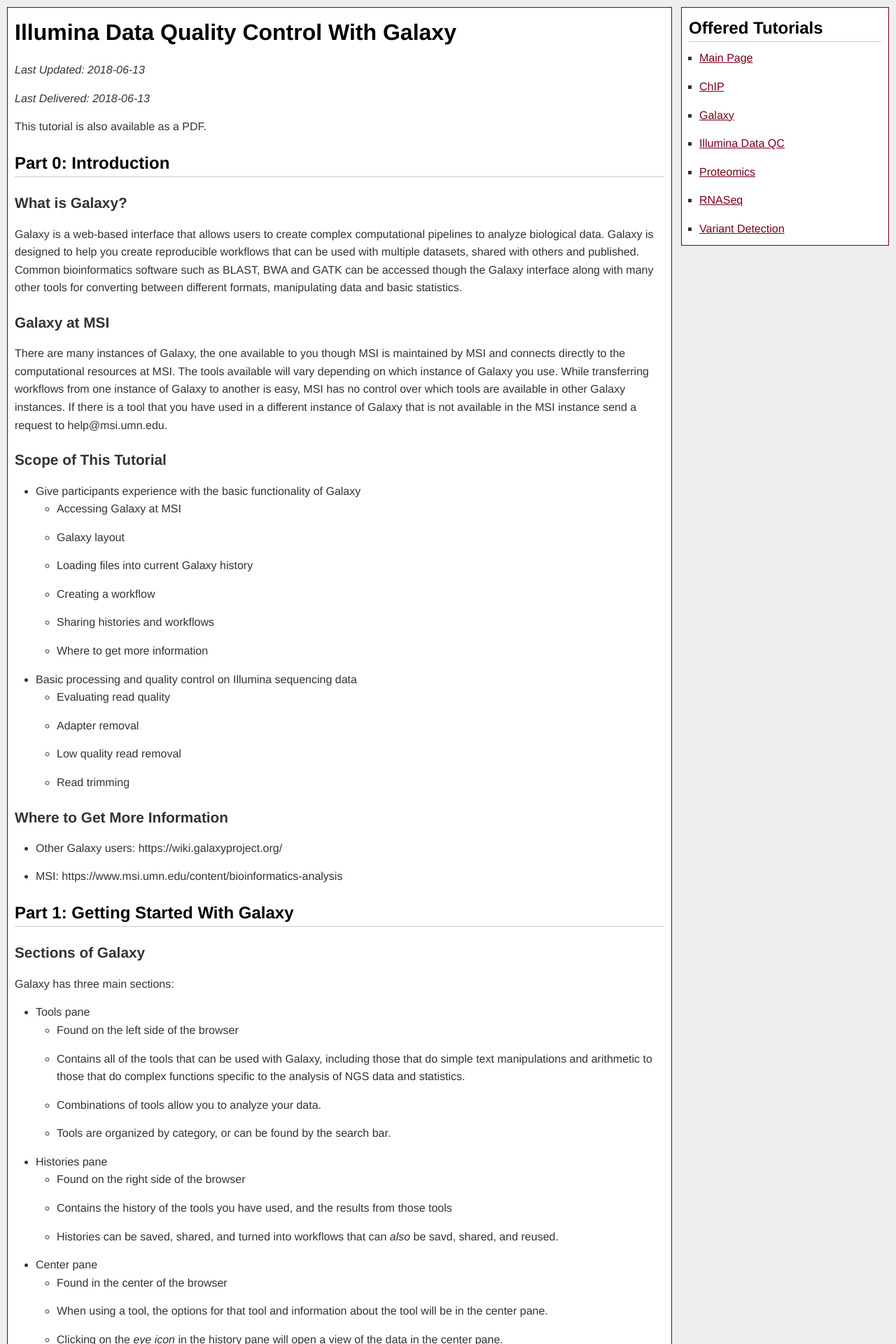
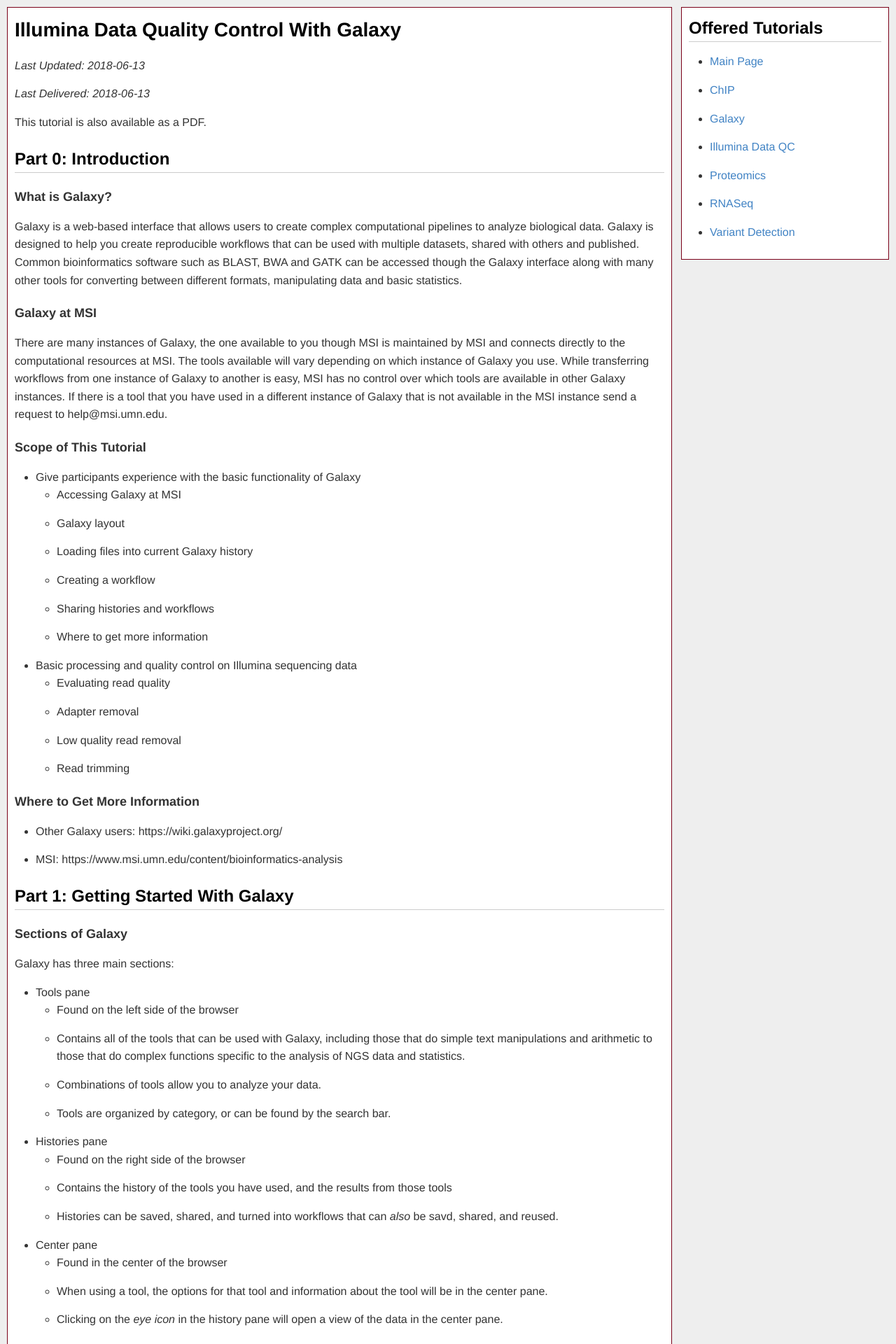
Before and after one commit to msi-ris/Tutorials, a Jekyll site: the page built from illumina_qc.md, in a window 1280 px wide. Shown: the top 1920 px of the page at 70% size. Built offline with Jekyll 4.4.1, drawn with Linux system fonts in a browser that asks for light colours; some of the changed text lies outside the part shown.

Commit message:
update css

````diff
--- a/css/main.css
+++ b/css/main.css
@@ -38,34 +38,3 @@ body {
     border:1px solid #7a0019;
     background-color:#fff;
 }
-
-/* Text styling */
-h1 {
-    font-size:2em;
-}
-h2 {
-    font-size:1.5em;
-}
-h3 {
-    font-size:1.3em;
-}
-
-a {
-    color:#7a0019;
-    text-decoration:underline;
-}
-a:hover {
-    color:#7a0019;
-    text-decoration:underline;
-}
-a:visited {
-    color:#7a0019;
-    text-decoration:underline;
-}
-
-ul#tutlist {
-    list-style-type:square;
-    padding:0;
-    margin:0;
-    padding-left:15px;
-}
--- a/illumina_qc.md
+++ b/illumina_qc.md
@@ -120,14 +120,6 @@ the galaxy folder in your groups home directory then send a ticket to
 help@msi.umn.edu with the location of the data to be added to your PI's data
 library.
 
-```python
-#!/usr/bin/env python
-import sys
-with open(sys.argv[1], 'r') as f:
-    for line in f:
-        print line.strip()
-```
-
 ## Part 2: Evaluating FASTQ Quality
 ## Part 3: Cleaning FASTQ Datasets
 ## Part 4: Evaluate Cleaned FASTQ Quality
````
